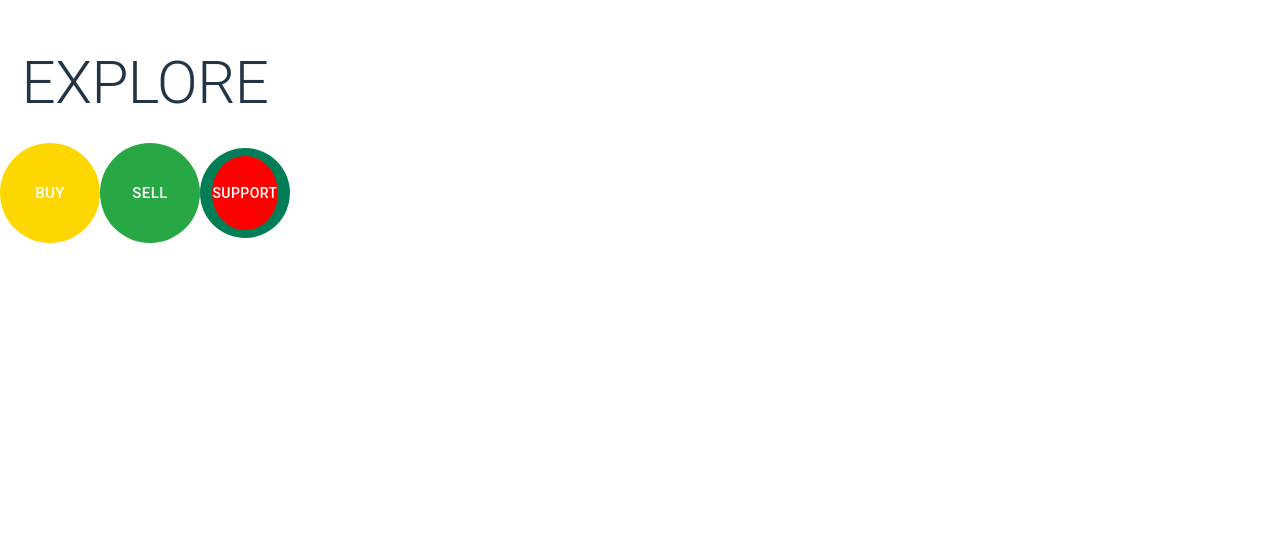
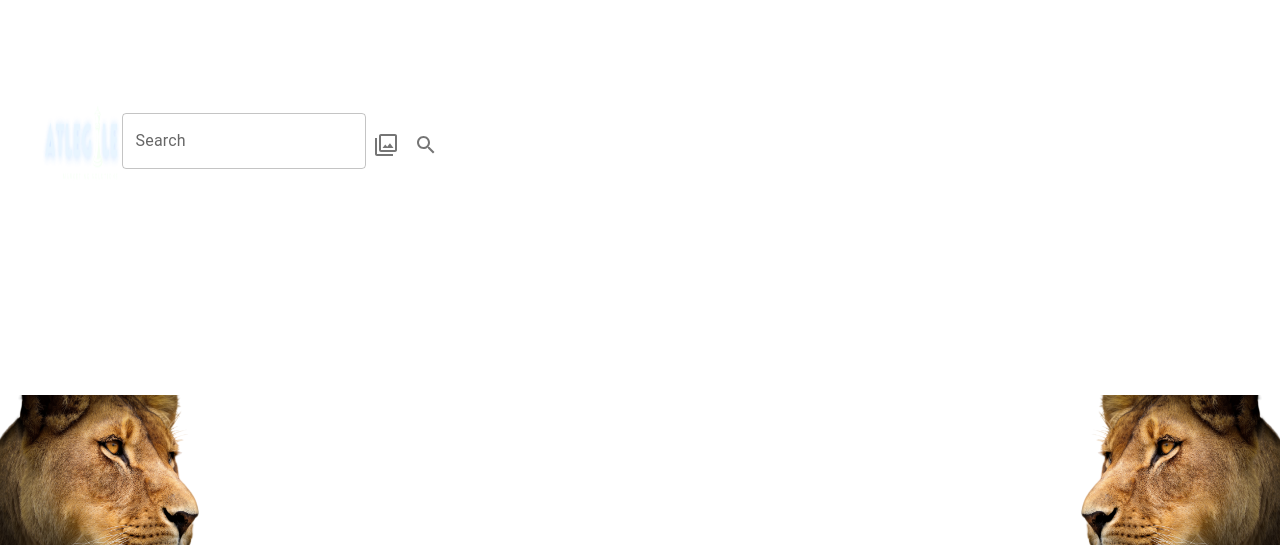
Before and after one commit to ramorokaneo/AMS-Project, a React (Vite) app: page / in a window 1280 px wide. Shown: the part 255-800 px from the top of the page. Built offline with nearby package versions, Linux system fonts and the light colour scheme.

Commit message:
landing - still in progress

```diff
--- a/src/Components/Client/Landing/Landing.jsx
+++ b/src/Components/Client/Landing/Landing.jsx
@@ -1,8 +1,10 @@
 // import React from 'react'
 // import SearchBar from "../../Landing/SearchBar";
-import Explore from "../../Landing/explore";
+// import Explore from "../../Shaun/explore";
+import SearchBar from "../../Shaun/SearchBar";
+
 function Landing() {
-  return <Explore />;
+  return <SearchBar />;
 }
 
 export default Landing;
--- a/src/Components/Landing/explore.jsx
+++ /dev/null
@@ -1,79 +0,0 @@
-// import React from "react";
-import { Box, Typography, Button } from "@mui/material";
-
-const Explore = () => {
-  return (
-    <Box className="explore-container">
-      <Typography variant="h2" align="center">
-        EXPLORE
-      </Typography>
-      <Box
-        className="explore-circles-container"
-        flexDirection="row"
-        justifyContent="space-around"
-        mt={3}
-      >
-        <Button
-          variant="contained"
-          color="primary"
-          size="large"
-          disableElevation
-          style={{
-            backgroundColor: "#ffd700",
-            width: 100,
-            height: 100,
-            borderRadius: "50%",
-          }}
-        >
-          Buy
-        </Button>
-        <Button
-          variant="contained"
-          color="success"
-          size="large"
-          disableElevation
-          style={{
-            backgroundColor: "#28a745",
-            width: 100,
-            height: 100,
-            borderRadius: "50%",
-          }}
-        >
-          Sell
-        </Button>
-        <Button
-          variant="contained"
-          color="info"
-          size="large"
-          disableElevation
-          style={{
-            backgroundColor: "#027e57",
-            width: 90,
-            height: 90,
-            borderRadius: "50%",
-          }}
-        >
-          <div
-            style={{
-              backgroundColor: "red",
-              height: "4.6rem",
-              width: "4.6rem",
-              color: "white",
-              /* align-self: center, */
-              /* padding: 0.5rem, */
-              borderRadius: "50%",
-              display: "flex",
-              flexDirection: "column",
-              alignItems: "center",
-              justifyContent: "center",
-            }}
-          >
-            <p style={{ fontSize: 14 }}>Support</p>
-          </div>
-        </Button>
-      </Box>
-    </Box>
-  );
-};
-
-export default Explore;
--- a/src/Components/Landing/SearchBar.jsx
+++ b/src/Components/Shaun/SearchBar.jsx
@@ -1,5 +1,5 @@
 // import React from "react";
-import { Box, TextField, Image, IconButton } from "@mui/material";
+import { Box, TextField, IconButton } from "@mui/material";
 import FilterIcon from "@mui/icons-material/Filter";
 import SearchIcon from "@mui/icons-material/Search";
 
@@ -14,8 +14,8 @@ const SearchBar = () => {
 
   return (
     <Box className="search-bar-container">
-      <Image
-        src="./images/left_lion.png"
+      <img
+        src="images/left_lion.png"
         alt="Shop 1"
         width={200}
         height={150}
@@ -34,12 +34,7 @@ const SearchBar = () => {
           alignItems: "center",
         }}
       >
-        <Image
-          src="./images/logo2.png"
-          alt="AMS COMPANY"
-          width={80}
-          height={80}
-        />
+        <img src="images/logo2.png" alt="AMS COMPANY" width={80} height={80} />
         <TextField
           id="search-input"
           label="Search"
@@ -61,8 +56,8 @@ const SearchBar = () => {
           </IconButton>
         </Box>
       </Box>
-      <Image
-        src="./images/right_lion.png"
+      <img
+        src="images/right_lion.png"
         alt="Shop 2"
         width={200}
         height={150}
--- /dev/null
+++ b/src/Components/Shaun/explore.jsx
@@ -0,0 +1,116 @@
+// import React from "react";
+import { Box, Typography, Button } from "@mui/material";
+
+const Explore = () => {
+  return (
+    <Box className="explore-container" style={{ backgroundColor: "red" }}>
+      <Typography variant="h3" align="center" color="black">
+        EXPLORE
+      </Typography>
+      <Box
+        className="explore-circles-container"
+        flexDirection="row"
+        justifyContent="space-around"
+        mt={3}
+      >
+        <Button
+          variant="contained"
+          // color="primary"
+          // size="large"
+          disableElevation
+          style={{
+            // marginLeft: "10px",
+            backgroundColor: "gold",
+            width: 100,
+            height: 100,
+            borderRadius: "50%",
+          }}
+        >
+          <div
+            style={{
+              backgroundColor: "black",
+              height: "4.5rem",
+              width: "4.5rem",
+              color: "white",
+              /* align-self: center, */
+              /* padding: 0.5rem, */
+              borderRadius: "50%",
+              display: "flex",
+              flexDirection: "column",
+              alignItems: "center",
+              justifyContent: "center",
+            }}
+          >
+            <p style={{ fontSize: 14 }}>Buy</p>
+          </div>
+        </Button>
+        <Button
+          variant="contained"
+          // color="success"
+          // size="large"
+          disableElevation
+          style={{
+            backgroundColor: "gold",
+            marginLeft: "10px",
+
+            width: 100,
+            height: 100,
+            borderRadius: "50%",
+          }}
+        >
+          <div
+            style={{
+              backgroundColor: "black",
+              height: "4.5rem",
+              width: "4.5rem",
+              color: "white",
+              /* align-self: center, */
+              /* padding: 0.5rem, */
+              borderRadius: "50%",
+              display: "flex",
+              flexDirection: "column",
+              alignItems: "center",
+              justifyContent: "center",
+            }}
+          >
+            <p style={{ fontSize: 14 }}>Sell</p>
+          </div>
+        </Button>
+        <Button
+          variant="contained"
+          color="info"
+          size="large"
+          disableElevation
+          style={{
+            backgroundColor: "gold",
+            marginLeft: "10px",
+
+            width: 100,
+            height: 100,
+            borderRadius: "50%",
+          }}
+        >
+          <div
+            style={{
+              backgroundColor: "black",
+              height: "4.5rem",
+              width: "4.5rem",
+              color: "white",
+              /* align-self: center, */
+              /* padding: 0.5rem, */
+              borderRadius: "50%",
+              display: "flex",
+              flexDirection: "column",
+              alignItems: "center",
+              justifyContent: "center",
+            }}
+          >
+            <p style={{ fontSize: 14 }}>Support</p>
+          </div>
+        </Button>
+      </Box>
+    </Box>
+  );
+};
+
+export default Explore;
```
Also changed, not shown: src/Components/Shaun/Card.jsx (renamed from src/Components/Landing/Card.jsx).
